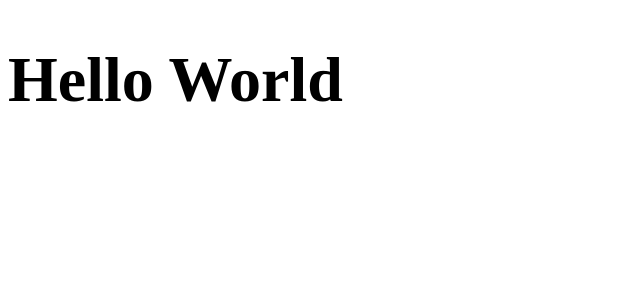
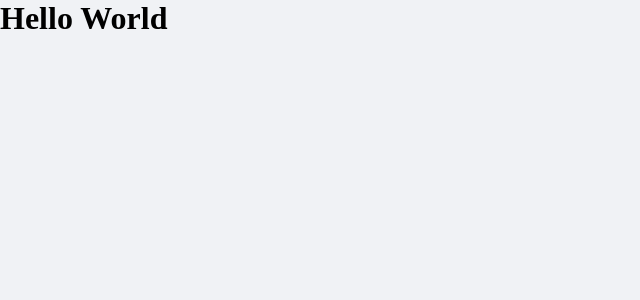
Before and after one commit to victorassiso/dt-money, a React (Create React App) app: page / in a window 1280 px wide. Shown: the top 300 px of the page, without its empty margins (0-640 px from the left). Built offline with nearby package versions, Linux system fonts and the light colour scheme.

Commit message:
Adding Global Styles

```diff
--- a/public/index.html
+++ b/public/index.html
@@ -3,7 +3,7 @@
   <head>
     <meta charset="utf-8" />
     <meta name="viewport" content="width=device-width, initial-scale=1" />
-
+    <link rel="shortcut icon" href="favicon.png" type="image/png">
     <title>dtmoney</title>
   </head>
   <body>
--- a/src/App.css
+++ /dev/null
@@ -1,3 +0,0 @@
-.title {
-  font-size: 64px;
-}
--- a/src/App.tsx
+++ b/src/App.tsx
@@ -1,8 +1,11 @@
-import "./App.css";
+import styled from 'styled-components'
+import { GlobalStyle } from './styles/global'
+
 export function App() {
   return (
     <div className="App">
-      <h1 className="title">Hello World</h1>
+      <h1>Hello World</h1>
+      <GlobalStyle />
     </div>
   );
 }
--- /dev/null
+++ b/src/styles/global.ts
@@ -0,0 +1,49 @@
+import { createGlobalStyle } from "styled-components";
+
+export const GlobalStyle = createGlobalStyle`
+  :root {
+    --background: #F0F2F5;
+    --shape: #FFFFFF;
+
+    --blue: #5429CC;
+    --green: #33CC95;
+    --red: #E62E4D;
+
+    --blue-light: #6933FF;
+
+    --text-title: #363F5F;
+    --text-body: #969CB3;
+  };
+
+  * {
+    margin: 0;
+    padding: 0;
+    box-sizing: border-box;
+  };
+
+  //font-size: 16px (Desktop)
+
+  html {
+    @media (max-width: 1080px) {
+      font-size: 93.75%; // 15px
+    }
+
+    @media (max-width: 720px) {
+      font-size: 87.5%; // 14px
+    }
+   };
+
+  body {
+    background: var(--background);
+    -webkit-font-smoothing: antialiased;
+  };
+
+  button {
+    cursor: pointer;
+  }
+
+  [disabled] {
+    opacity: 0.6;
+    cursor: not-allowed;
+  }
+`;
```
